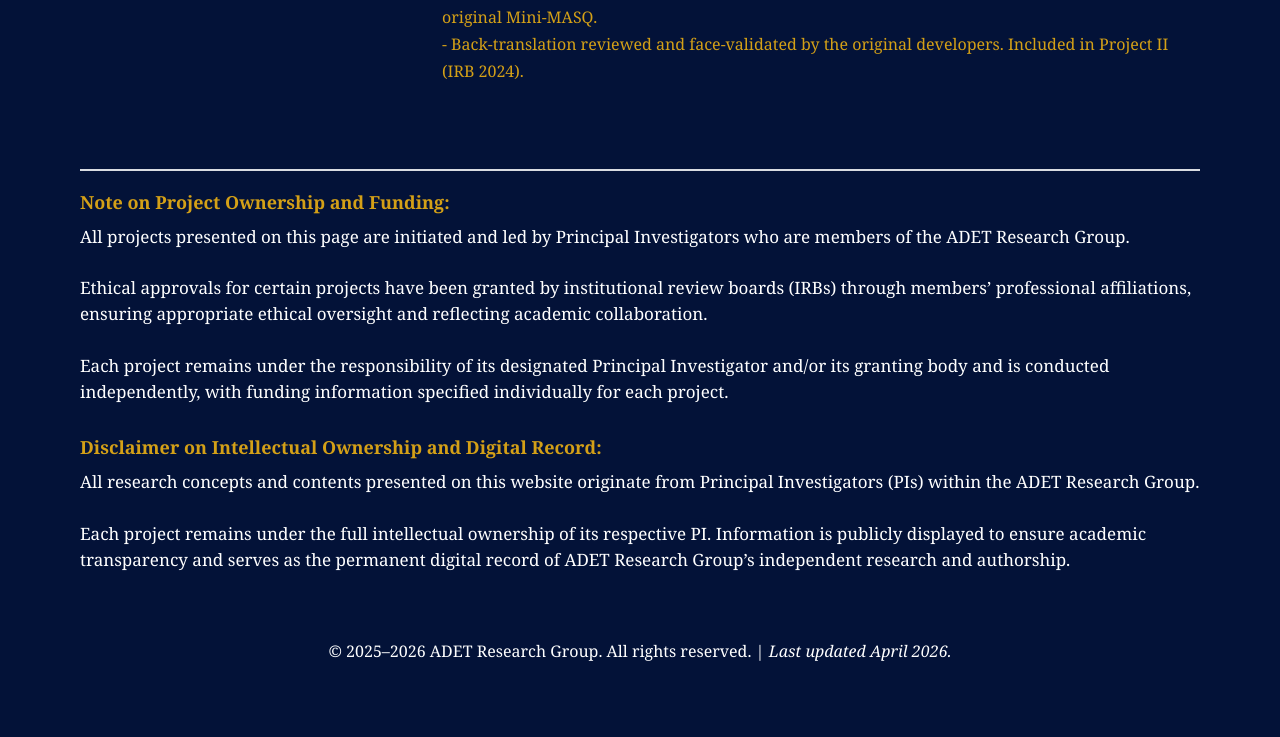
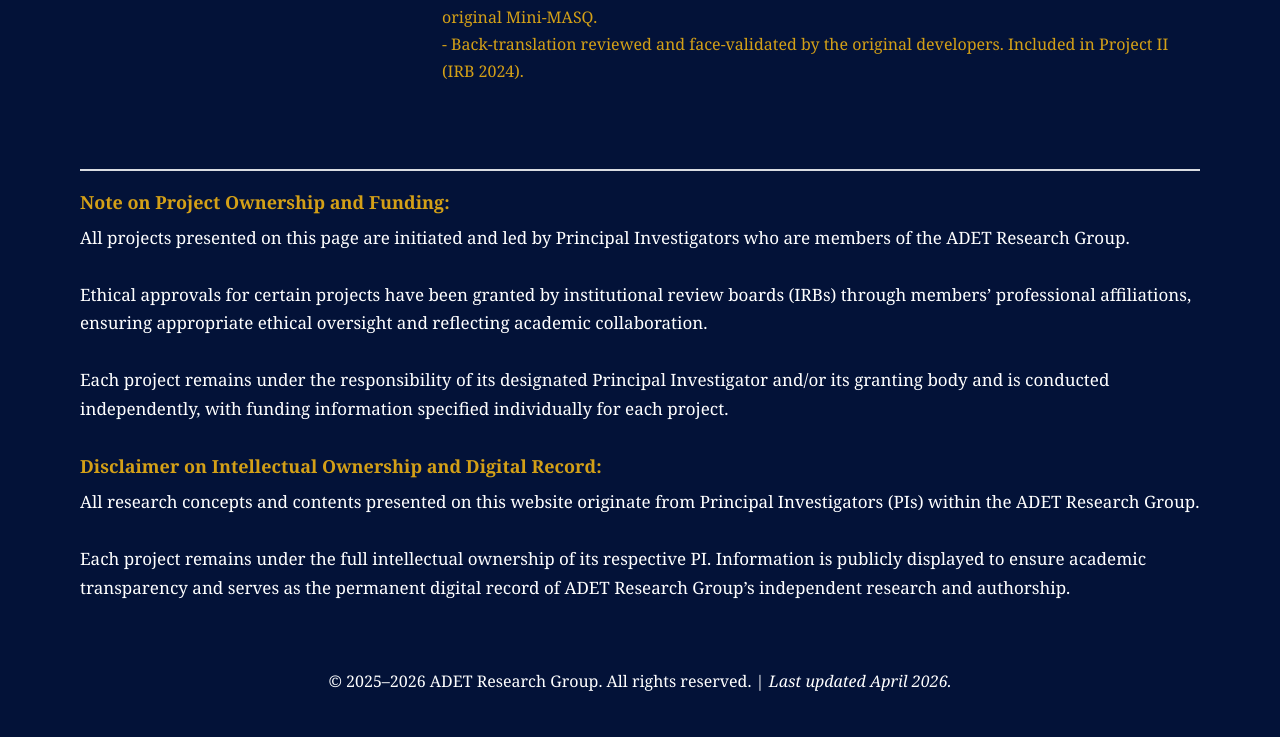
Before and after one commit to corresponding-lab/adetresearch-website, a plain HTML site: page projects.html in a window 1280 px wide. Shown: the part 1268-2005 px from the top of the page. Before the commit the page ends 1975 px from the top, so only its background shows below. Drawn offline with Linux system fonts and the light colour scheme.

Commit message:
Update projects.html

```diff
--- a/projects.html
+++ b/projects.html
@@ -213,7 +213,7 @@ body{
 
 .note{
     font-size:17px;
-    line-height:1.52;
+    line-height:1.68;
     text-align:left;
 }
 
```
